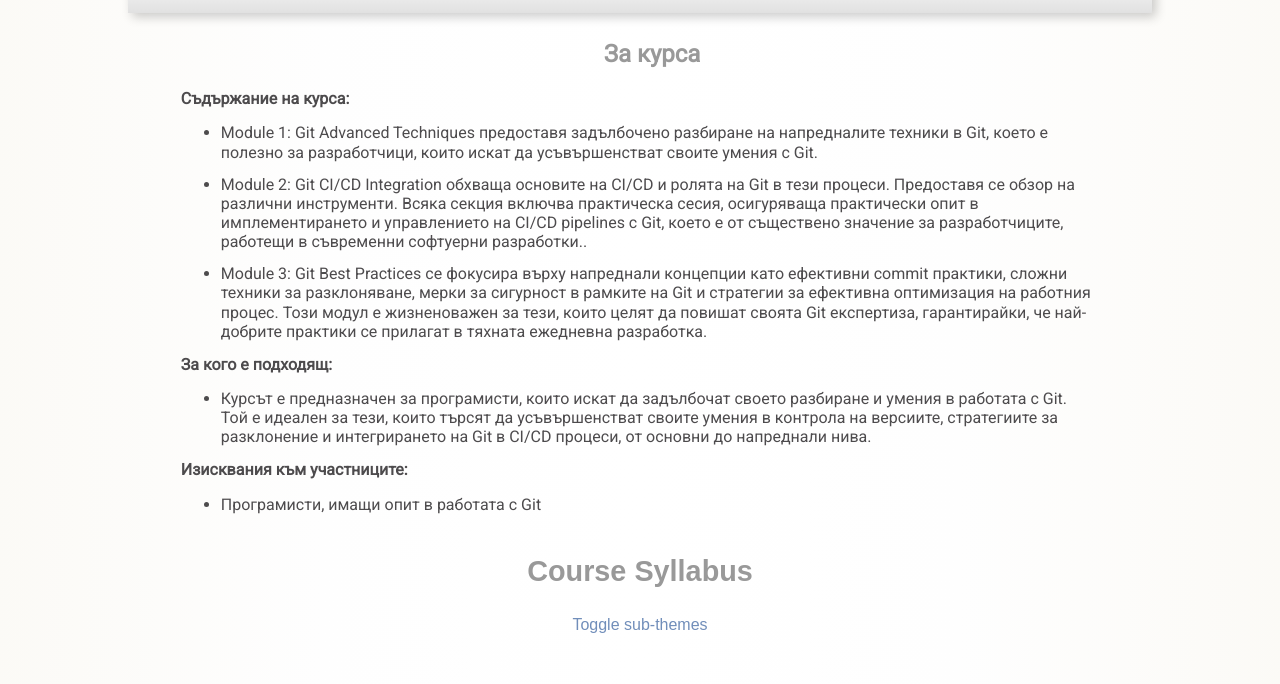
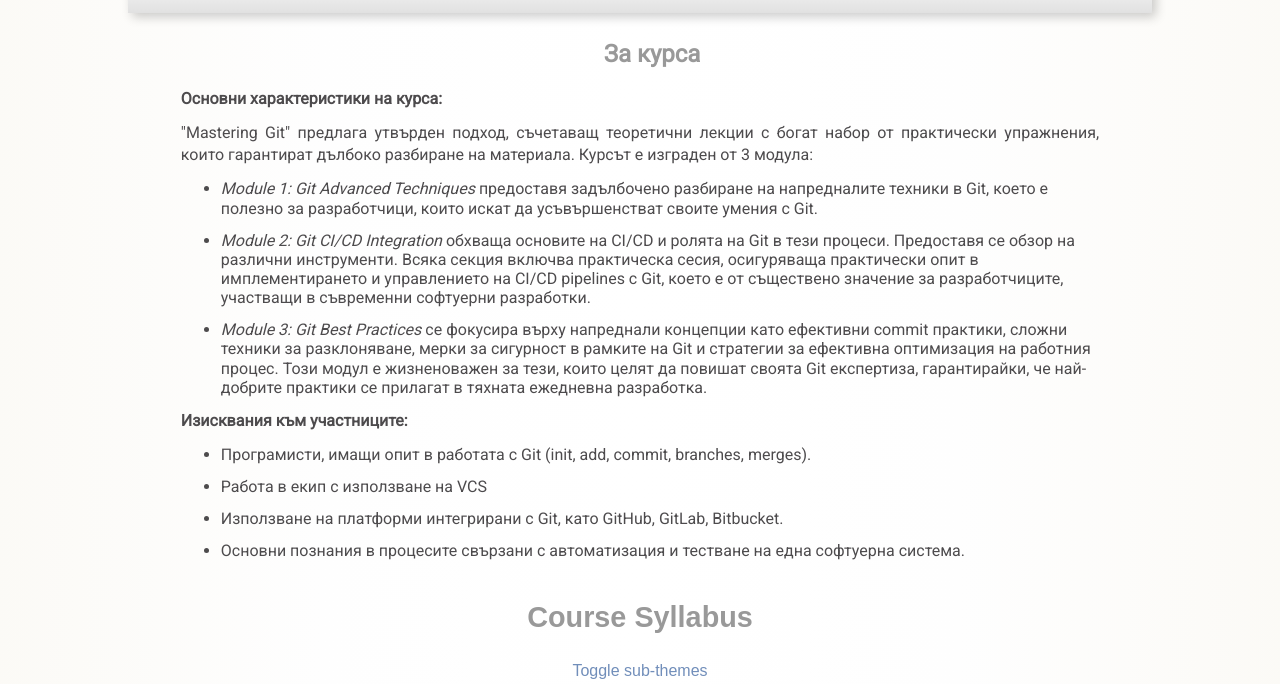
Before and after one commit to WWWCourses/MasteringGit, a plain HTML site: page pages/agenda/agenda.html in a window 1280 px wide. Shown: the part 99-783 px from the top of the page. Drawn offline with nearby package versions, Linux system fonts and the light colour scheme; files that its build step writes are made by us from their sources; files whose address does not match are found by name; a web font is replaced by a local one.

Commit message:
DONE: agenda

```diff
--- a/pages/agenda/agenda.html
+++ b/pages/agenda/agenda.html
@@ -23,20 +23,20 @@
 	<section class="course_about">
 		<div>
 			<h2>За курса</h2>
-			<p><b>Съдържание на курса:</b>
+            <p><b>Основни характеристики на курса:</b></p>
+			<p>"Mastering Git" предлага утвърден подход, съчетаващ теоретични лекции с богат набор от практически упражнения, които гарантират дълбоко разбиране на материала. Курсът е изграден от 3 модула:</p>
 				<ul>
-					<li>Module 1: Git Advanced Techniques предоставя задълбочено разбиране на напредналите техники в Git, което е полезно за разработчици, които искат да усъвършенстват своите умения с Git.</li>
-					<li>Module 2: Git CI/CD Integration обхваща основите на CI/CD и ролята на Git в тези процеси. Предоставя се обзор на различни инструменти. Всяка секция включва практическа сесия, осигуряваща практически опит в имплементирането и управлението на CI/CD pipelines с Git, което е от съществено значение за разработчиците, работещи в съвременни софтуерни разработки..</li>
-					<li>Module 3: Git Best Practices се фокусира върху напреднали концепции като ефективни commit практики, сложни техники за разклоняване, мерки за сигурност в рамките на Git и стратегии за ефективна оптимизация на работния процес. Този модул е жизненоважен за тези, които целят да повишат своята Git експертиза, гарантирайки, че най-добрите практики се прилагат в тяхната ежедневна разработка.</li>
+					<li><i>Module 1: Git Advanced Techniques</i> предоставя задълбочено разбиране на напредналите техники в Git, което е полезно за разработчици, които искат да усъвършенстват своите умения с Git.</li>
+					<li><i>Module 2: Git CI/CD Integration</i> обхваща основите на CI/CD и ролята на Git в тези процеси. Предоставя се обзор на различни инструменти. Всяка секция включва практическа сесия, осигуряваща практически опит в имплементирането и управлението на CI/CD pipelines с Git, което е от съществено значение за разработчиците, участващи в съвременни софтуерни разработки.</li>
+					<li><i>Module 3: Git Best Practices</i> се фокусира върху напреднали концепции като ефективни commit практики, сложни техники за разклоняване, мерки за сигурност в рамките на Git и стратегии за ефективна оптимизация на работния процес. Този модул е жизненоважен за тези, които целят да повишат своята Git експертиза, гарантирайки, че най-добрите практики се прилагат в тяхната ежедневна разработка.</li>
 				</ul>
 			</p>
-			<p><b>За кого е подходящ:</b></p>
-			<ul>
-				<li>Курсът е предназначен за програмисти, които искат да задълбочат своето разбиране и умения в работата с Git. Той е идеален за тези, които търсят да усъвършенстват своите умения в контрола на версиите, стратегиите за разклонение и интегрирането на Git в CI/CD процеси, от основни до напреднали нива.</li>
-			</ul>
             <p><b>Изисквания към участниците:</b>
 				<ul>
-					<li>Програмисти, имащи опит в работата с Git</li>
+					<li>Програмисти, имащи опит в работата с Git (init, add, commit, branches, merges).</li>
+                    <li>Работа в екип с използване на VCS</li>
+                    <li>Използване на платформи интегрирани с Git, като GitHub, GitLab, Bitbucket.</li>
+                    <li>Основни познания в процесите свързани с автоматизация и тестване на една софтуерна система.</li>
 				</ul>
 			</p>
 		</div>
@@ -160,7 +160,7 @@
         <ol class="sub_themes">
             <li>Connecting Git with Popular CI/CD Tools (e.g., Jenkins, Travis CI, CircleCI)</li>
             <li>Automating Workflow with Git Branches and CI/CD</li>
-            <li>Best Practices for Git with CI/CD Integrations</li>
+            <li>Best Practices for Git with CI/CD Integration</li>
             <li>Case Studies: Real-World CI/CD Pipelines</li>
         	<li><i>Practical Session: Integrating Git with a CI/CD tool and automating a workflow</i></li>
 		</ol>
```
